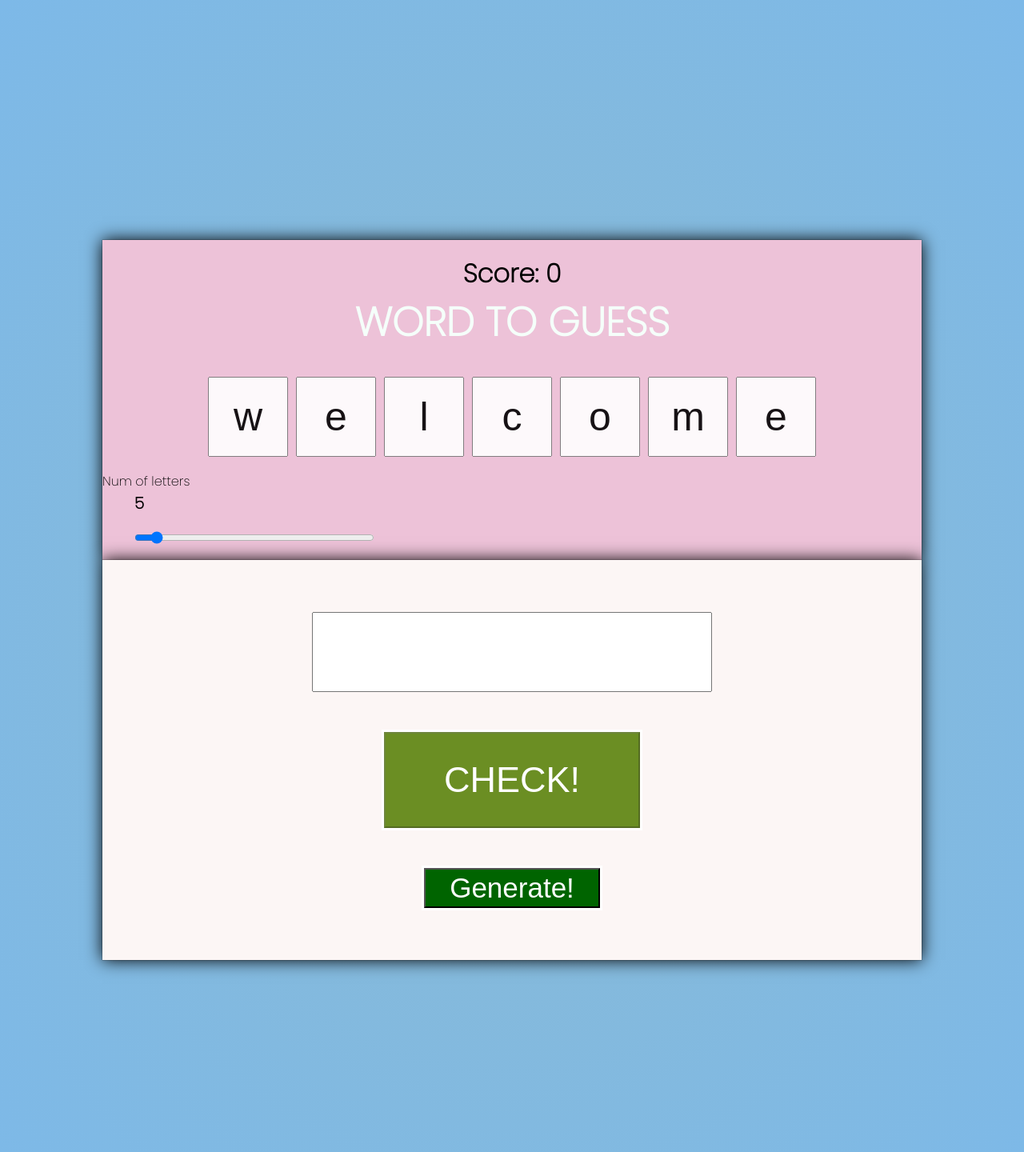
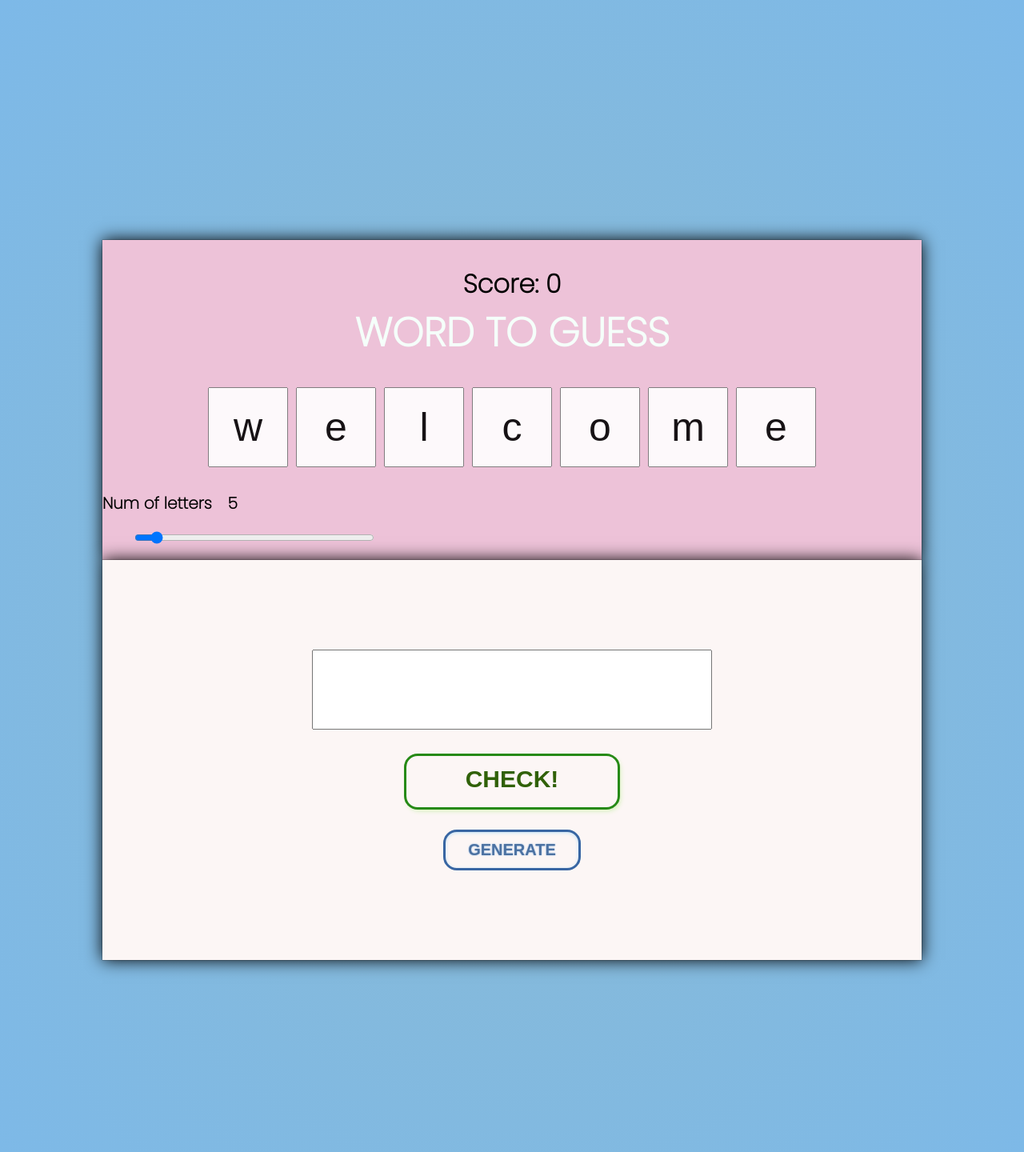
Before and after one commit to abstreact/guessTheWordGame, a PHP site: page / in a window 1280 px wide. Shown: the top 1440 px of the page at 80% size. Run offline with PHP 8.4, Linux system fonts and the light colour scheme.

Commit message:
button added

```diff
--- a/app.js
+++ b/app.js
@@ -4,7 +4,7 @@ let foul = 0;
 let isCorrect = false;
 let scoreElement = document.querySelector('.score');
 let wordToGuess = document.querySelector('.wordToGuess');
-let wordInput = document.querySelector('.guessTheWord');
+let wordInput = document.querySelector('.guessTheWordInput');
 let letterContainerDIV = document.querySelector('.letter-container');
 let pointsText = document.querySelector('.points');
 let slider = document.querySelector('.slider');
@@ -44,7 +44,7 @@ let words = ['deliver',
 ,'excellent'
 ,'pale'
 ,'play'
-,'rings'
+
 ,'corn'
 ,'hospital'
 ,'dog'
@@ -229,7 +229,7 @@ function checkWord(){
         if(wordInput.value===""){
             emptyWord.hidden = false;
         }
-        if(wordInput.value!==""){
+        if(wordInput.value!=="" && score>0){
             score--;
         }
         foul++;
--- a/index.html
+++ b/index.html
@@ -18,20 +18,24 @@
                 </div>
             </div>
             <div class = "slidecontainer">
-                <p class="p">Num of letters</p>
-                <p class="points"></p>
+                <div class="points-container">
+                    <p class="p">Num of letters</p>
+                    <p class="points"></p>
+                </div>
                 <input type="range" min="5" max="10" value="5" class="slider" id="myRange">
             </div>
         </div>
         <div class="body-second">
            <div>
 
-            <input class="guessTheWord" type="text">
+            <input class="guessTheWordInput" type="text">
             <img class="tick"src="tick.png" hidden/>
           </div>
             <p class="empty" hidden>EMPTY!</p>
-            <button class="checkButton" type="button">CHECK!</button>
-            <button class="generateWord" type="button">Generate!</button>
+            <a href="#" class="checkButtonc checkButton">CHECK!</a>
+            <a href="#" class="generateButtonc generateWord">GENERATE</a>
+            <!--<button class="checkButton" type="button">CHECK!</button>-->
+            <!--<button class="generateWord" type="button">Generate!</button>-->
         </div>
     </div>
 
--- a/style.css
+++ b/style.css
@@ -28,8 +28,30 @@ filter: progid:DXImageTransform.Microsoft.gradient( startColorstr='#8abad3', end
 
 }
 
+@keyframes divFade{
+    0% {
+        opacity: 0;
+        top: 100px;
+        width: 500px;
+        height: 300px;
+      }
+
+      100% {
+        opacity: 1;
+        top: 0px;
+      }
+}
+
+.body-first, .body-second{
+    animation-name: divFade;
+    animation-duration: 0.5s;
+    animation-timing-function: ease;
+    max-width: 1900px;
+}
+
 .body-first{
     display: flex;
+    position: relative;
     background-color: #EDC2D8FF;
     flex-direction: column;
     height: 400px;
@@ -37,10 +59,12 @@ filter: progid:DXImageTransform.Microsoft.gradient( startColorstr='#8abad3', end
     align-items: center;
     justify-content: center;
     box-shadow: 0 0 1px black, 0 0 20px black;
+
 }
 
 .body-second{
     display: flex;
+    position: relative;
     background-color: #FCF6f5ff;
     height: 500px;
     width: 80%;
@@ -63,7 +87,7 @@ filter: progid:DXImageTransform.Microsoft.gradient( startColorstr='#8abad3', end
 }
 
 
-.guessTheWord{
+.guessTheWordInput{
     font-size: 75px;
     width: 500px;
     height: 100px;
@@ -72,15 +96,6 @@ filter: progid:DXImageTransform.Microsoft.gradient( startColorstr='#8abad3', end
 
 
 
-.checkButton{
-    margin-top: 50px;
-    font-size: 45px;
-    width: 320px;
-    height: 120px;
-    color: white;
-    background:  olivedrab;
-    outline-style: solid;
-}
 
 .difficulty{
     display: flex;
@@ -110,20 +125,13 @@ filter: progid:DXImageTransform.Microsoft.gradient( startColorstr='#8abad3', end
     text-align: center;
 }
 
-.generateWord{
-    margin-top: 50px;
-    font-size: 35px;
-    width: 220px;
-    height: 50px;
-    color: white;
-    background:  darkgreen;
-    outline-style: solid;
-}
+
 
 .letter-container{
     display: flex;
     justify-content: center;
     align-items: center;
+
     margin-top: 30px;
     height: 100px;
     width: 1000px;
@@ -161,15 +169,21 @@ filter: progid:DXImageTransform.Microsoft.gradient( startColorstr='#8abad3', end
     padding: 20px;
 }
 
+.points-container{
+    display: flex;
+}
+
 .points{
     font-size: 20px;
     font-weight: bolder;
     text-align: left;
-    margin-left: 40px;
+    margin-left: 20px;
 }
 
 .p{
     text-align: left;
+    font-weight: bold;
+    font-size: 20px;
 }
 
 @keyframes emptys{
@@ -212,3 +226,57 @@ filter: progid:DXImageTransform.Microsoft.gradient( startColorstr='#8abad3', end
     animation-name: tickFade;
     animation-duration: 1.5s;
 }
+
+
+
+.checkButtonc {
+	box-shadow: 2px 3px 6px -2px #caefab;
+	background-color:transparent;
+    border-radius:17px;
+    height: 70px;
+    width: 270px;
+    text-align: center;
+    margin-top: 30px;
+	border:3px solid #268a16;
+	display:inline-block;
+	cursor:pointer;
+	color:#306108;
+	font-family:Arial;
+	font-size:30px;
+	font-weight:bold;
+	padding:12px 45px;
+	text-decoration:none;
+}
+.checkButtonc:hover {
+	background-color:transparent;
+}
+.checkButtonc:active {
+	position:relative;
+	top:1px;
+}
+
+
+
+.generateButtonc {
+    box-shadow:inset 0px 1px 4px 0px #bee2f9;
+    margin-top: 25px;
+	background-color:transparent;
+	border-radius:17px;
+	border:3px solid #3866a3;
+	display:inline-block;
+	cursor:pointer;
+	color:#4c71a1;
+	font-family:Arial;
+	font-size:20px;
+	font-weight:bold;
+	padding:11px 28px;
+	text-decoration:none;
+	text-shadow:0px 0px 2px #7cacde;
+}
+.generateButtonc:hover {
+	background-color:transparent;
+}
+.generateButtonc:active {
+	position:relative;
+	top:1px;
+}
```
Also changed, not shown: 1 other file.
